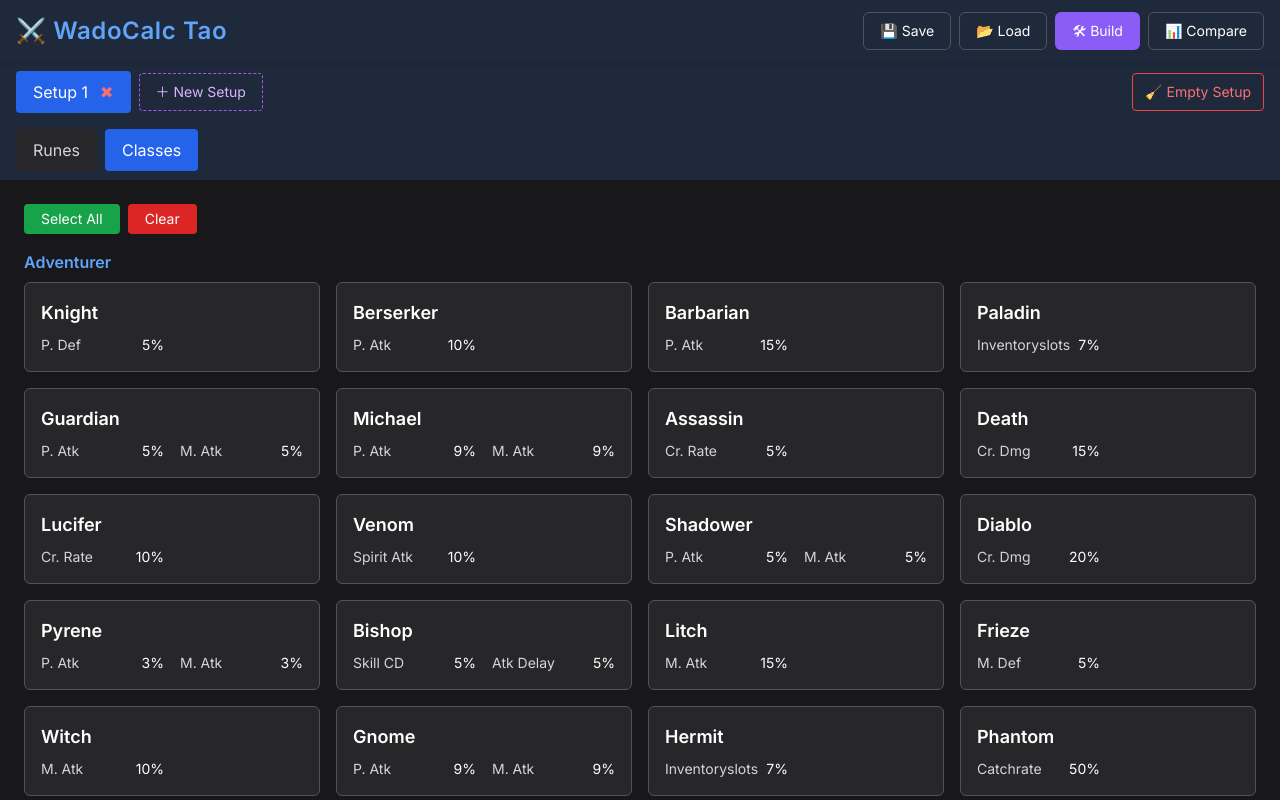
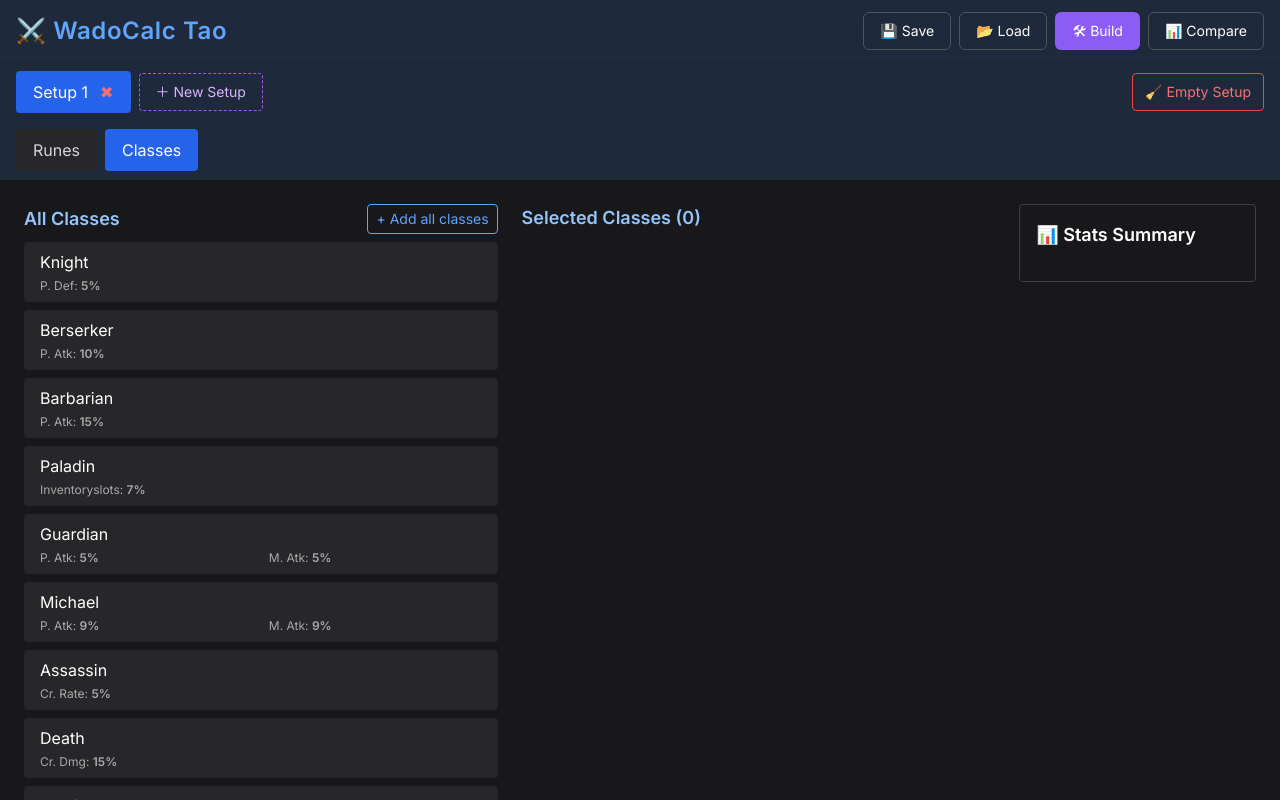
Before and after one commit to waterchickenduc/wado-calc-tao, a React (Vite) app in the folder frontend/: page / in a window 1280 px wide. Both pictures are taken after a click on the button "Classes". Shown: the top 800 px of the page. Built offline with nearby package versions, Linux system fonts and the light colour scheme.

Commit message:
more UI updates

```diff
--- a/frontend/src/components/ClassSelector.jsx
+++ b/frontend/src/components/ClassSelector.jsx
@@ -1,113 +1,144 @@
-import React from "react";
-import data from "../data/adventureClasses.json";
-
-const statLabels = {
-  health: "HP",
-  p_atk: "P. Atk",
-  p_def: "P. Def",
-  m_atk: "M. Atk",
-  m_def: "M. Def",
-  ele_atk: "Ele. Atk",
-  ele_def: "Ele. Def",
-  spirit_atk: "Spirit ATK",
-  increase_str: "Increase STR",
-  increase_agi: "Increase AGI",
-  increase_int: "Increase INT",
-  cr_rate: "Cr. Rate",
-  cr_dmg: "Cr. Dmg",
-  skill_cd: "Skill CD",
-  atk_delay: "Atk Delay",
-  hp_recovery_per_kill: "HP Recovery / Kill",
-  hp_recovery: "HP Recovery",
-  movementspeed: "Movementspeed",
-  inventoryslots: "Inventoryslots",
-};
+import React, { useMemo } from "react";
+import classData from "../data/adventureClasses.json";
+import StatsSummary from "./StatsSummary";
 
 export default function ClassSelector({ setup, updateSetup }) {
-  const selected = setup.classes || [];
+  const selectedClasses = setup.classes || [];
 
-  const toggleClass = (cls) => {
-    const isSelected = selected.find((c) => c.class === cls.class);
-    const updated = isSelected
-      ? selected.filter((c) => c.class !== cls.class)
-      : [...selected, cls];
+  const allClasses = useMemo(() => {
+    const root = classData["Adventurer"];
+    if (!root || !Array.isArray(root.paths)) return [];
+
+    return root.paths.flatMap(branch =>
+      branch.path.map(cls => ({
+        name: cls.class,
+        stats: cls.stats,
+      }))
+    );
+  }, []);
+
+  const handleToggleClass = (className) => {
+    const updated = selectedClasses.includes(className)
+      ? selectedClasses.filter((c) => c !== className)
+      : [...selectedClasses, className];
+
     updateSetup({ classes: updated });
   };
 
-  const handleSelectAll = () => {
-    const all = [];
-    for (const group of Object.values(data)) {
-      for (const path of group.paths) {
-        all.push(...path.path);
-      }
-    }
+  const handleAddAll = () => {
+    const all = allClasses.map((cls) => cls.name);
     updateSetup({ classes: all });
   };
 
-  const handleReset = () => updateSetup({ classes: [] });
+  const handleClearAll = () => {
+    updateSetup({ classes: [] });
+  };
+
+  const stats = {
+    totalStats: {},
+    classStats: {},
+    auraStats: {},
+    runeStats: {},
+    runes: [],
+  };
+
+  const selectedClassObjects = allClasses.filter(cls => selectedClasses.includes(cls.name));
 
   return (
-    <div className="space-y-4">
-      <div className="flex gap-2">
+    <div className="grid grid-cols-1 lg:grid-cols-[2fr_2fr_1fr] gap-6 items-start">
+      {/* Column 1: All Classes */}
+      <div>
+        <div className="flex justify-between items-center mb-2">
+          <h2 className="text-lg font-semibold text-blue-300">
+            All Classes
+          </h2>
           <button
-          onClick={handleSelectAll}
-          className="px-4 py-1 rounded bg-green-600 text-white text-sm"
+            onClick={handleAddAll}
+            className="text-sm text-blue-400 border border-blue-400 px-2 py-1 rounded hover:bg-blue-600 hover:text-white transition-all"
           >
-          Select All
-        </button>
-        <button
-          onClick={handleReset}
-          className="px-4 py-1 rounded bg-red-600 text-white text-sm"
-        >
-          Clear
+            + Add all classes
           </button>
         </div>
-
-      {Object.entries(data).map(([base, { paths }]) => (
-        <div key={base} className="mt-6">
-          <h4 className="font-semibold text-blue-400 mb-2">{base}</h4>
-
-          <div className="grid sm:grid-cols-2 md:grid-cols-3 xl:grid-cols-4 gap-4">
-            {paths.flatMap((branch) =>
-              branch.path.map((cls) => {
-                const isSelected = selected.find((c) => c.class === cls.class);
-                const stats = cls.stats || {};
-                const meaningfulStats = Object.entries(stats).filter(
-                  ([_, val]) => val !== 0 && val !== "0"
-                );
-
-                return (
-                  <button
-                    key={cls.class}
-                    onClick={() => toggleClass(cls)}
-                    className={`w-full text-left p-4 rounded-md border transition-all shadow-sm
-                      ${
-                        isSelected
-                          ? "bg-blue-600 border-blue-400 text-white"
-                          : "bg-zinc-800 border-zinc-600 text-white hover:border-blue-500"
+        <div className="flex flex-col gap-2">
+          {allClasses.map((cls) => (
+            <div
+              key={cls.name}
+              onClick={() => handleToggleClass(cls.name)}
+              className={`cursor-pointer px-4 py-2 rounded bg-zinc-800 hover:bg-blue-800 transition-all ${
+                selectedClasses.includes(cls.name) ? "bg-blue-700" : ""
               }`}
             >
-                    <div className="font-semibold text-lg mb-2">{cls.class}</div>
-
-                    {meaningfulStats.length > 0 && (
-                      <div className="text-sm text-white grid grid-cols-1 sm:grid-cols-2 gap-y-1 gap-x-4">
-                        {meaningfulStats.map(([stat, value], i) => (
-                          <div key={i} className="flex justify-between text-gray-300">
-                            <span>{statLabels[stat] || stat}</span>
-                            <span className="text-white font-medium">
-                              {typeof value === "number" ? `${value}%` : value}
-                            </span>
+              <div className="font-medium">{cls.name}</div>
+              <div className="text-xs text-white/60 grid grid-cols-2 gap-x-4 mt-1">
+                {Object.entries(cls.stats)
+                  .filter(([_, val]) => val !== 0)
+                  .map(([key, val], idx) => (
+                    <div key={idx}>
+                      {key}: <span className="font-semibold">{val}%</span>
                     </div>
                   ))}
-                      </div>
-                    )}
-                  </button>
-                );
-              })
-            )}
               </div>
             </div>
           ))}
         </div>
+      </div>
+
+      {/* Column 2: Selected Class Cards */}
+      <div>
+        <div className="flex justify-between items-center mb-2">
+          <h2 className="text-lg font-semibold text-blue-300">
+            Selected Classes ({selectedClasses.length})
+          </h2>
+          {selectedClasses.length > 0 && (
+            <button
+              onClick={handleClearAll}
+              className="text-sm text-red-400 border border-red-500 px-2 py-1 rounded hover:bg-red-600 hover:text-white transition-all"
+            >
+              ✖ Clear all classes
+            </button>
+          )}
+        </div>
+        <div className="grid grid-cols-1 sm:grid-cols-2 xl:grid-cols-1 gap-4">
+          {selectedClassObjects.map((cls) => (
+            <div
+              key={cls.name}
+              className="relative border border-zinc-700 p-4 rounded bg-zinc-800 shadow min-h-[100px] flex flex-col justify-between"
+            >
+              <div className="flex justify-between items-center">
+                <h3 className="font-semibold text-blue-400 text-lg">{cls.name}</h3>
+                <button
+                  onClick={() => handleToggleClass(cls.name)}
+                  className="text-zinc-500 hover:text-red-500 text-lg"
+                  title="Remove class"
+                >
+                  ×
+                </button>
+              </div>
+              <div className="text-sm grid grid-cols-2 gap-x-4 gap-y-1 text-white/90 mt-2">
+                {Object.entries(cls.stats)
+                  .filter(([_, val]) => val !== 0)
+                  .map(([key, val], idx) => (
+                    <div key={idx}>
+                      {key}: <span className="font-semibold">{val}%</span>
+                    </div>
+                  ))}
+              </div>
+            </div>
+
+          ))}
+        </div>
+      </div>
+
+      {/* Column 3: Stats Summary */}
+      <div className="w-full">
+        <StatsSummary
+          totalStats={stats.totalStats}
+          runeStats={stats.runeStats}
+          auraStats={stats.auraStats}
+          classStats={stats.classStats}
+          runes={stats.runes}
+        />
+      </div>
+    </div>
   );
 }
--- a/frontend/src/components/SetupBuilder.jsx
+++ b/frontend/src/components/SetupBuilder.jsx
@@ -2,6 +2,7 @@ import React, { useMemo, useState } from "react";
 import ClassSelector from "./ClassSelector";
 import RuneCard from "./RuneCard";
 import StatsSummary from "./StatsSummary";
+import BuilderLayout from "./ui/BuilderLayout"; // 🆕 Import layout wrapper
 
 const PAGE_SIZE = 5;
 
@@ -13,7 +14,7 @@ export default function SetupBuilder({
   tab,
   setTab,
   stats,
-  filteredRunes = [], // 💡 receives pre-filtered list from App
+  filteredRunes = [],
 }) {
   const [page, setPage] = useState(1);
   const selectedRunes = setup?.runes || [];
@@ -56,10 +57,9 @@ export default function SetupBuilder({
   }
 
   return (
-    <div className="relative">
-      <div className="grid grid-cols-1 lg:grid-cols-[2fr_2fr_1fr] gap-6 items-start">
-        {/* Column 1: Rune Library */}
-        <div>
+    <BuilderLayout
+      left={
+        <>
           <h2 className="text-lg font-semibold text-blue-300 mb-2">
             Rune Library ({filteredRunes.length})
           </h2>
@@ -94,10 +94,10 @@ export default function SetupBuilder({
               </button>
             </div>
           )}
-        </div>
-
-        {/* Column 2: Selected Runes */}
-        <div>
+        </>
+      }
+      middle={
+        <>
           <div className="flex justify-between items-center mb-2">
             <h2 className="text-lg font-semibold text-blue-300">
               Selected Runes ({selectedRunes.length}/6)
@@ -121,10 +121,9 @@ export default function SetupBuilder({
               />
             ))}
           </div>
-        </div>
-
-        {/* Column 3: Stats Summary */}
-        <div className="w-full">
+        </>
+      }
+      right={
         <StatsSummary
           totalStats={stats.totalStats}
           runeStats={stats.runeStats}
@@ -132,8 +131,7 @@ export default function SetupBuilder({
           classStats={stats.classStats}
           runes={stats.runes}
         />
-        </div>
-      </div>
-    </div>
+      }
+    />
   );
 }
--- /dev/null
+++ b/frontend/src/components/ui/BuilderLayout.jsx
@@ -0,0 +1,11 @@
+import React from "react";
+
+export default function BuilderLayout({ left, middle, right }) {
+  return (
+    <div className="grid grid-cols-1 lg:grid-cols-[2fr_2fr_1fr] gap-6 items-start">
+      <div>{left}</div>
+      <div>{middle}</div>
+      <div className="w-full">{right}</div>
+    </div>
+  );
+}
```
Lines whose indentation alone changed are shown as unchanged.
